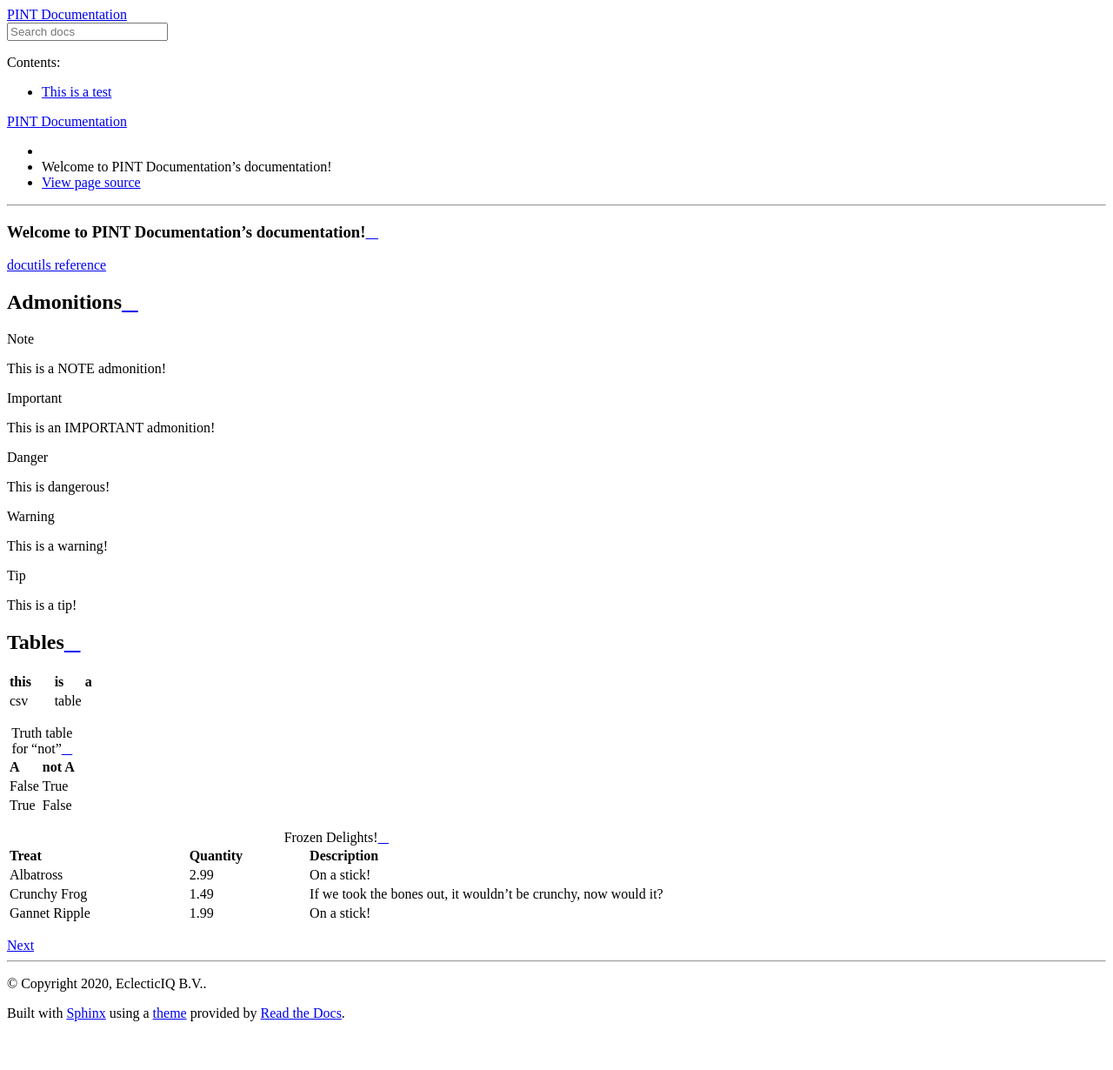
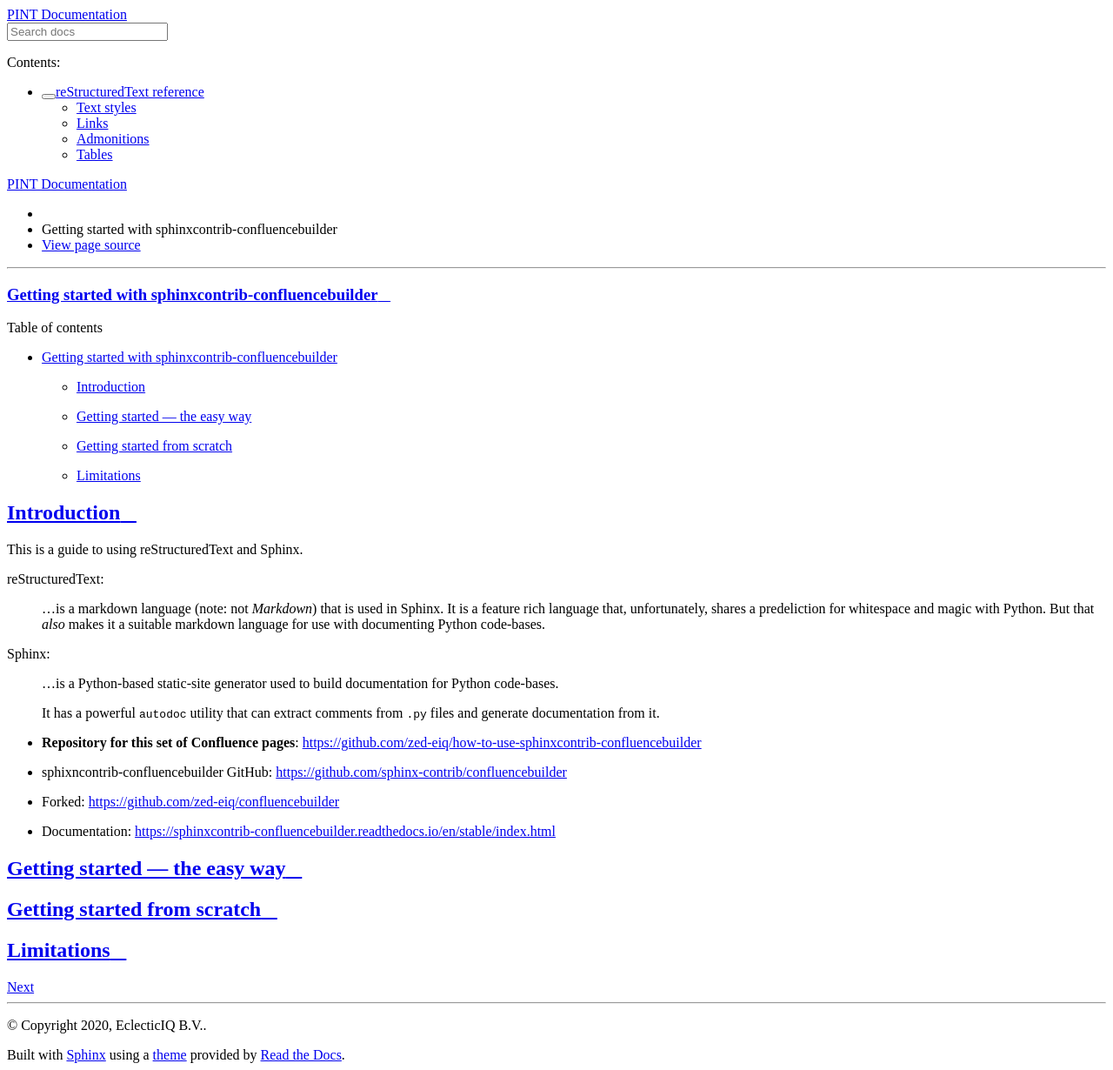
Before and after one commit to zed-eiq/how-to-use-sphinxcontrib-confluencebuilder, a Sphinx documentation site: the page built from source/index.rst, in a window 1280 px wide. Shown: the whole page at 87% size. Built offline with Sphinx 7.4.7 and the Read the Docs theme 2.0.0, drawn with Linux system fonts in a browser that asks for light colours; before the commit the page ends 1182 px from its top, so only the background shows below that.

Commit message:
WIP: Added introductory text and stubbed a few sections that we need; added a quick rst reference

```diff
--- a/source/conf.py
+++ b/source/conf.py
@@ -107,12 +107,24 @@
 
 # sphinxcontrib.confluencebuilder options
 confluence_publish = True
-# confluence_purge = True
-confluence_space_name = 'PINTTEST'
+
+"""
+..  WARNING: DO NOT ENABLE unless you know what you're doing.
+
+    Set to ``False`` by default.
+
+    When ``confluence_purge`` is enabled,
+    it cleans out *everything* under ``confluence_parent_page``
+    and publishes fresh copies of the contents of this
+    repository to it.
+"""
+confluence_purge = False # True
+
+confluence_space_name = 'DEV'
 # Published pages will be placed directly under
 # f"{confluence_space_name}:{confluence_parent_page}"
 # page must already exist
-confluence_parent_page = 'Integrations'
+confluence_parent_page = 'Build pages with Sphinx and rST'
 # confluence_publish_prefix = 'PINT'
 # (or for confluence server)
 confluence_server_url = 'https://docs.eclecticiq.com/'
--- a/source/index.rst
+++ b/source/index.rst
@@ -3,7 +3,7 @@
    You can adapt this file completely to your liking, but it should at least
    contain the root `toctree` directive.
 
-Welcome to PINT Documentation's documentation!
+Getting started with sphinxcontrib-confluencebuilder
 ********************************************************
 
 .. toctree::
@@ -11,60 +11,40 @@
    :caption: Contents:
    :hidden:
 
-   test-page-1
+   rst-reference
 
-`docutils reference`_
+..  contents:: Table of contents
 
-Admonitions
-============
+Introduction
+===============
 
-.. NOTE:: This is a NOTE admonition!
+This is a guide to using reStructuredText and Sphinx.
 
-.. IMPORTANT:: This is an IMPORTANT admonition!
+:reStructuredText:
+  …is a markdown language (note: not *Markdown*) that
+  is used in Sphinx. It is a feature rich language that,
+  unfortunately, shares a predeliction for whitespace
+  and magic with Python. But that *also* makes it
+  a suitable markdown language for use
+  with documenting Python code-bases.
+:Sphinx:
+  …is a Python-based static-site generator used
+  to build documentation for Python code-bases.
 
-.. DANGER:: This is dangerous!
+  It has a powerful ``autodoc`` utility that can
+  extract comments from ``.py`` files and generate
+  documentation from it.
 
-.. WARNING:: This is a warning!
+- **Repository for this set of Confluence pages**: https://github.com/zed-eiq/how-to-use-sphinxcontrib-confluencebuilder
+- sphixncontrib-confluencebuilder GitHub: https://github.com/sphinx-contrib/confluencebuilder
+- Forked: https://github.com/zed-eiq/confluencebuilder
+- Documentation: https://sphinxcontrib-confluencebuilder.readthedocs.io/en/stable/index.html
 
-.. TIP:: This is a tip!
+Getting started — the easy way
+================================================
 
-Tables
-=========
+Getting started from scratch
+==================================
 
-.. csv-table::
-   :widths: 15 10 30
-   :header-rows: 1
-
-   this, is, a
-   csv, table,
-
-.. table:: Truth table for "not"
-   :widths: auto
-
-   =====  =====
-     A    not A
-   =====  =====
-   False  True
-   True   False
-   =====  =====
-
-.. list-table:: Frozen Delights!
-   :widths: 15 10 30
-   :header-rows: 1
-
-   * - Treat
-     - Quantity
-     - Description
-   * - Albatross
-     - 2.99
-     - On a stick!
-   * - Crunchy Frog
-     - 1.49
-     - If we took the bones out, it wouldn't be
-       crunchy, now would it?
-   * - Gannet Ripple
-     - 1.99
-     - On a stick!
-
-
-.. _docutils reference: https://docutils.sourceforge.io/docs/ref/rst/directives.html
+Limitations
+=======================
```
Also changed, not shown: source/rst-reference.rst (added, +93 -0 lines), source/test-page-1.rst (deleted, +0 -10 lines).
